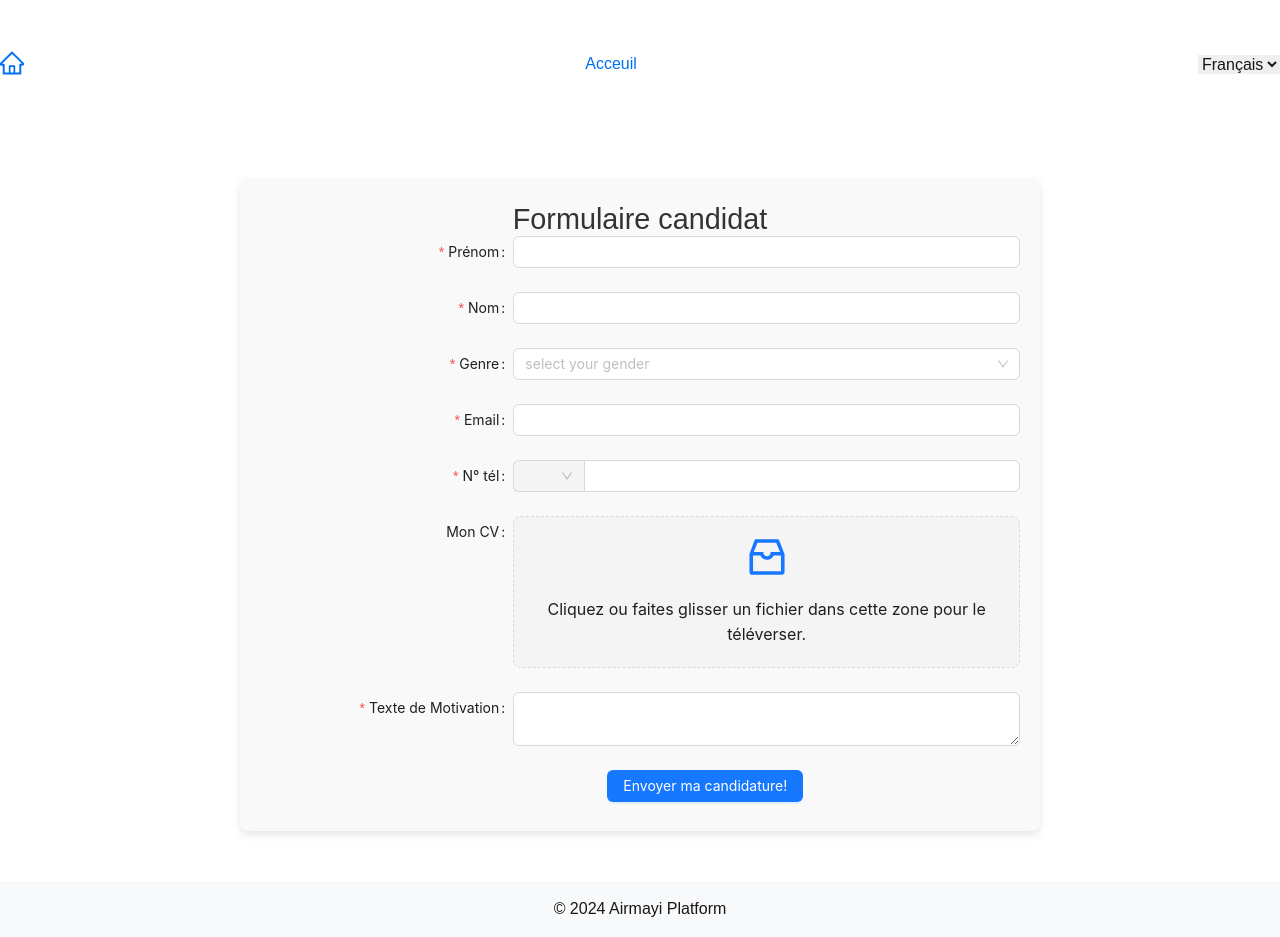
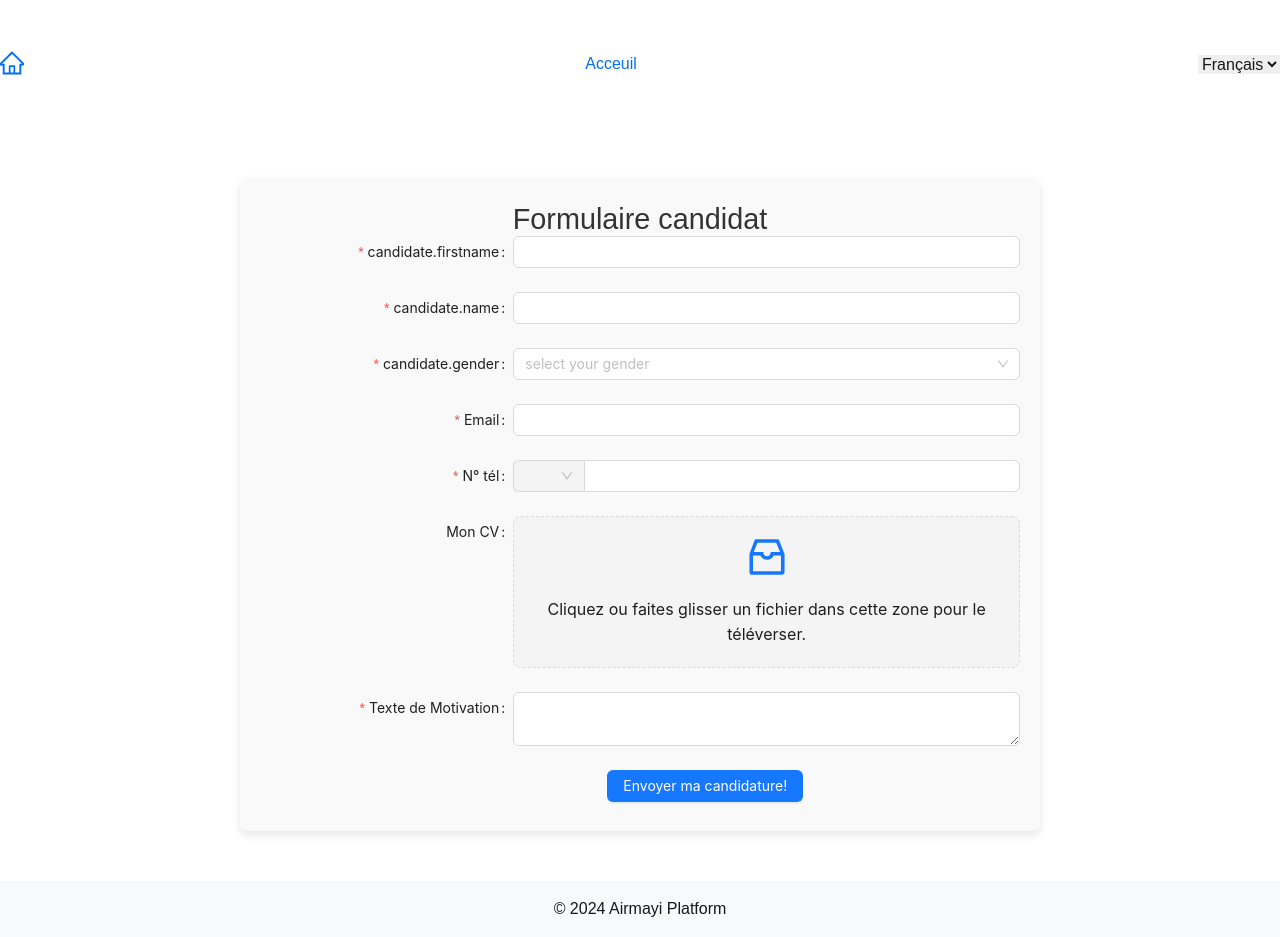
Before and after one commit to MDSiyam07/Airmayi-Platform, a Next.js app: page /en/candidate in a window 1280 px wide. Built offline with nearby package versions, Linux system fonts and the light colour scheme.

Commit message:
[+] Add translation page candidate

```diff
--- a/app/[locale]/components/CandidateForm.js
+++ b/app/[locale]/components/CandidateForm.js
@@ -9,6 +9,7 @@ import { InboxOutlined } from '@ant-design/icons';
 import { useRouter } from 'next/navigation';
 import { useDispatch } from 'react-redux';
 import { addCandidate } from '@/redux/store';
+import {useTranslations} from 'next-intl';
 
 const { Option } = Select;
 
@@ -21,6 +22,7 @@ const normFile = (e) => {
 };
 
 const CandidateForm = () => {
+    const t = useTranslations('candidate');
     const prefixSelector = (
         <Form.Item name="prefix" noStyle>
           <Select
@@ -83,7 +85,7 @@ const CandidateForm = () => {
             >
 
             <Form.Item
-                label="Prénom"
+                label={t('firstname')}
                 name="Input"
                 rules={[
                 {
@@ -96,7 +98,7 @@ const CandidateForm = () => {
             </Form.Item>
 
             <Form.Item
-                label="Nom"
+                label={t('name')}
                 name="name"
                 rules={[
                 {
@@ -109,7 +111,7 @@ const CandidateForm = () => {
             </Form.Item>
 
             <Form.Item
-                label="Genre"
+                label={t('gender')}
                 name="gender"
                 rules={[
                 {
```
